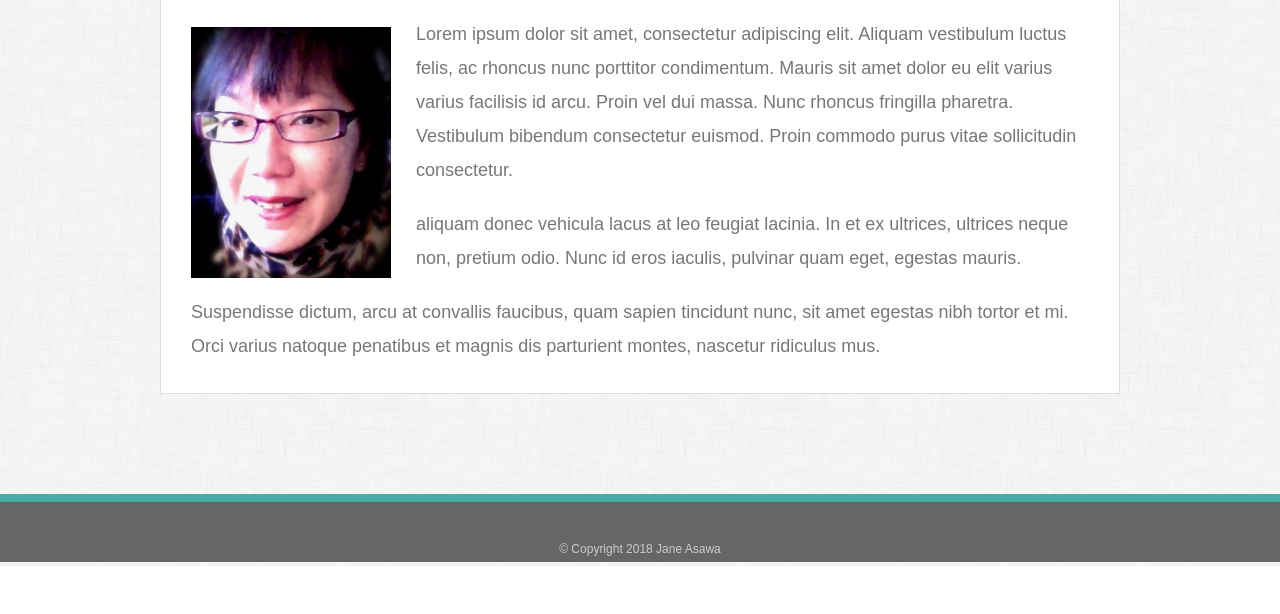
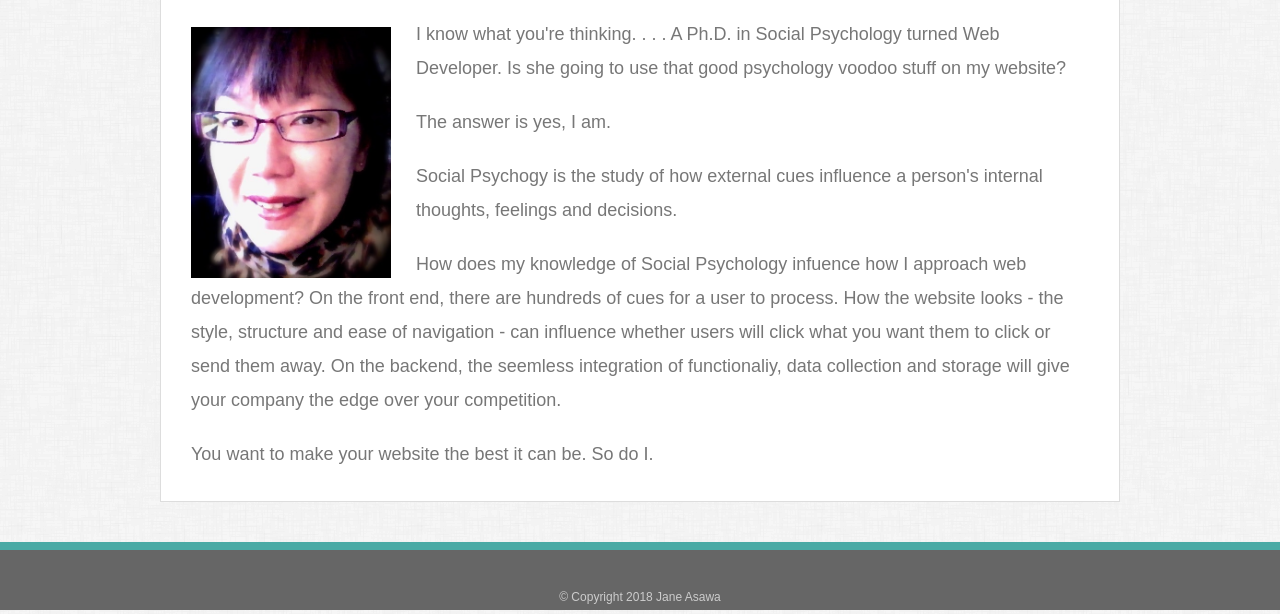
Before and after one commit to jasawa/Responsive-Portfolio, a plain HTML site: page index.html in a window 1280 px wide. Shown: the part 236-850 px from the top of the page. Before the commit the page ends 802 px from the top, so only its background shows below. Drawn offline with Linux system fonts and the light colour scheme.

Commit message:
Replaced lorem with personal bio

```diff
--- a/index.html
+++ b/index.html
@@ -27,11 +27,17 @@
 
       <img src="assets/images/janephoto.jpg" class="my-photo" alt="Jane Asawa">
 
-      <p>Lorem ipsum dolor sit amet, consectetur adipiscing elit. Aliquam vestibulum luctus felis, ac rhoncus nunc porttitor condimentum. Mauris sit amet dolor eu elit varius varius facilisis id arcu. Proin vel dui massa. Nunc rhoncus fringilla pharetra. Vestibulum bibendum consectetur euismod. Proin commodo purus vitae sollicitudin consectetur.</p>
-
-      <p>aliquam donec vehicula lacus at leo feugiat lacinia. In et ex ultrices, ultrices neque non, pretium odio. Nunc id eros iaculis, pulvinar quam eget, egestas mauris.</p>
-
-      <p>Suspendisse dictum, arcu at convallis faucibus, quam sapien tincidunt nunc, sit amet egestas nibh tortor et mi. Orci varius natoque penatibus et magnis dis parturient montes, nascetur ridiculus mus.</p>
+      <p>I know what you're thinking. . . . A Ph.D. in Social Psychology turned Web Developer. Is she
+        going to use that good psychology voodoo stuff on my website?</p>
+      <p>The answer is yes, I am.</p>
+      <p>Social Psychogy is the study of how external cues influence a person's
+          internal thoughts, feelings and decisions.</p>
+      <p>How does my knowledge of Social Psychology infuence how I approach web development? On the front end, there are hundreds
+          of cues for a user to process. How the website looks - the style, structure and ease of
+          navigation - can influence whether users will click what you want them to click or send them away.
+          On the backend, the seemless integration of functionaliy, data collection and storage will
+          give your company the edge over your competition.</p>
+      <p> You want to make your website the best it can be. So do I.</p>
 
     </section>
 
```
